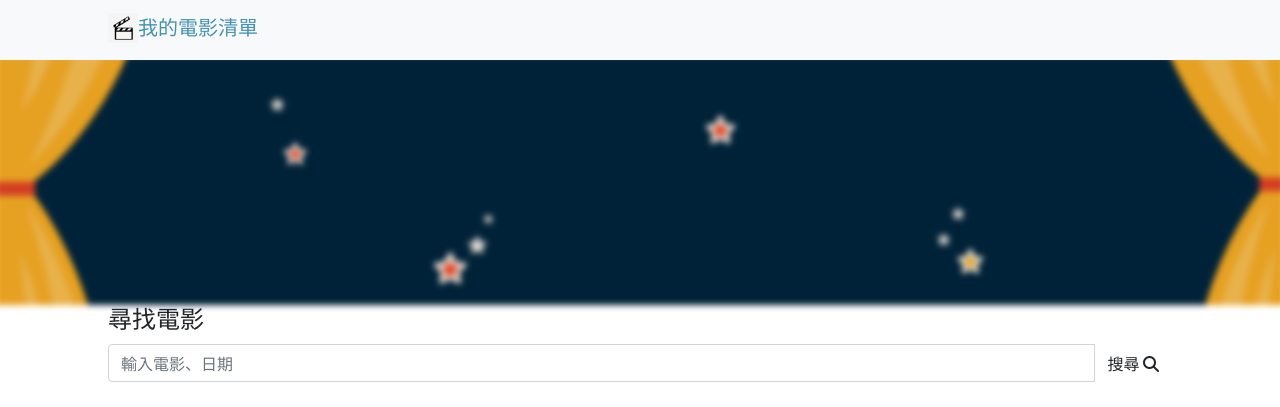
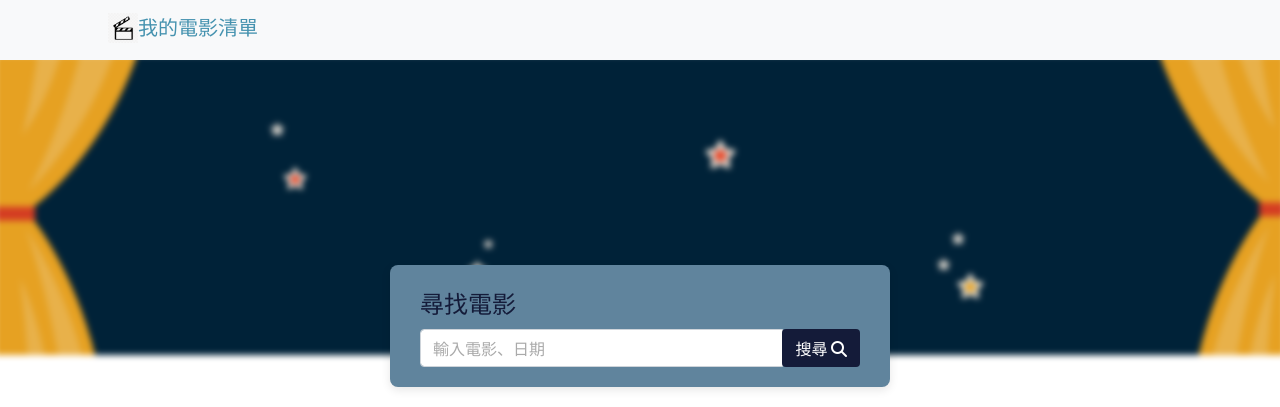
Before and after one commit to cyanshub/PROJECT-MOVIELIST_EXPRESS, a Node server app: page / in a window 1280 px wide. Shown: the top 407 px of the page. Run offline with Node 20, Linux system fonts and the light colour scheme; some libraries are stand-ins or nearby versions.

Commit message:
設定 search-bar 樣式

```diff
--- a/public/style.css
+++ b/public/style.css
@@ -127,7 +127,7 @@ header {
   position: relative;
   z-index: -10;
   margin: -5px;
-  height: 250px;
+  height: 300px;
 
   /*容器要有尺寸才能正確投影*/
   background-image: var(--banner-background-img);
@@ -135,4 +135,39 @@ header {
   filter:blur(3px);
 }
 
+
+/* 設定 search-bar 樣式 */
+.search-bar-outer {
+  max-width: 500px;
+  margin: 0 auto;
+  padding: 20px 30px;
+  margin-top: -90px;
+  border-radius: 8px;
+
+  background-color: var(--search-bar-outer-background-color);
+  box-shadow: var(--search-bar-outer-shadow);
+  -webkit-box-shadow: var(--search-bar-outer-shadow);
+  -moz-box-shadow: var(--search-bar-outer-shadow);
+}
+
+.search-bar-inner h4 {
+  color: var(--search-bar-inner-text-color);
+}
+
+.btn-major {
+  color: var(--btn-major-text-color);
+  background-color: var(--btn-major-background-color);
+}
+
+.form-control:focus{
+  box-shadow: none;
+  border-color: var(--form-control-focus-border-color);
+}
+
+.form-control::placeholder {
+  color: var(--placeholder-text-color);
+}
+
+
+
 /* 專案樣式: end */
```
